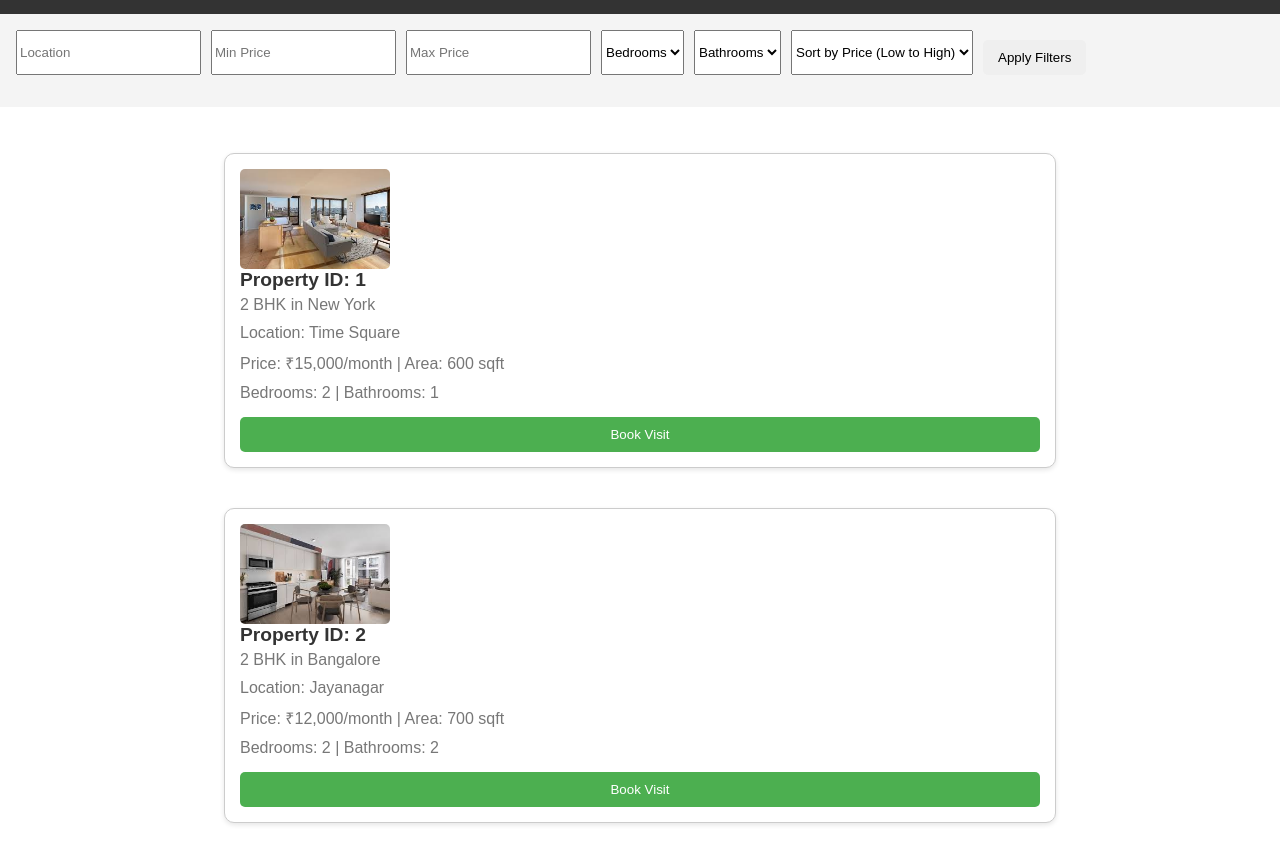
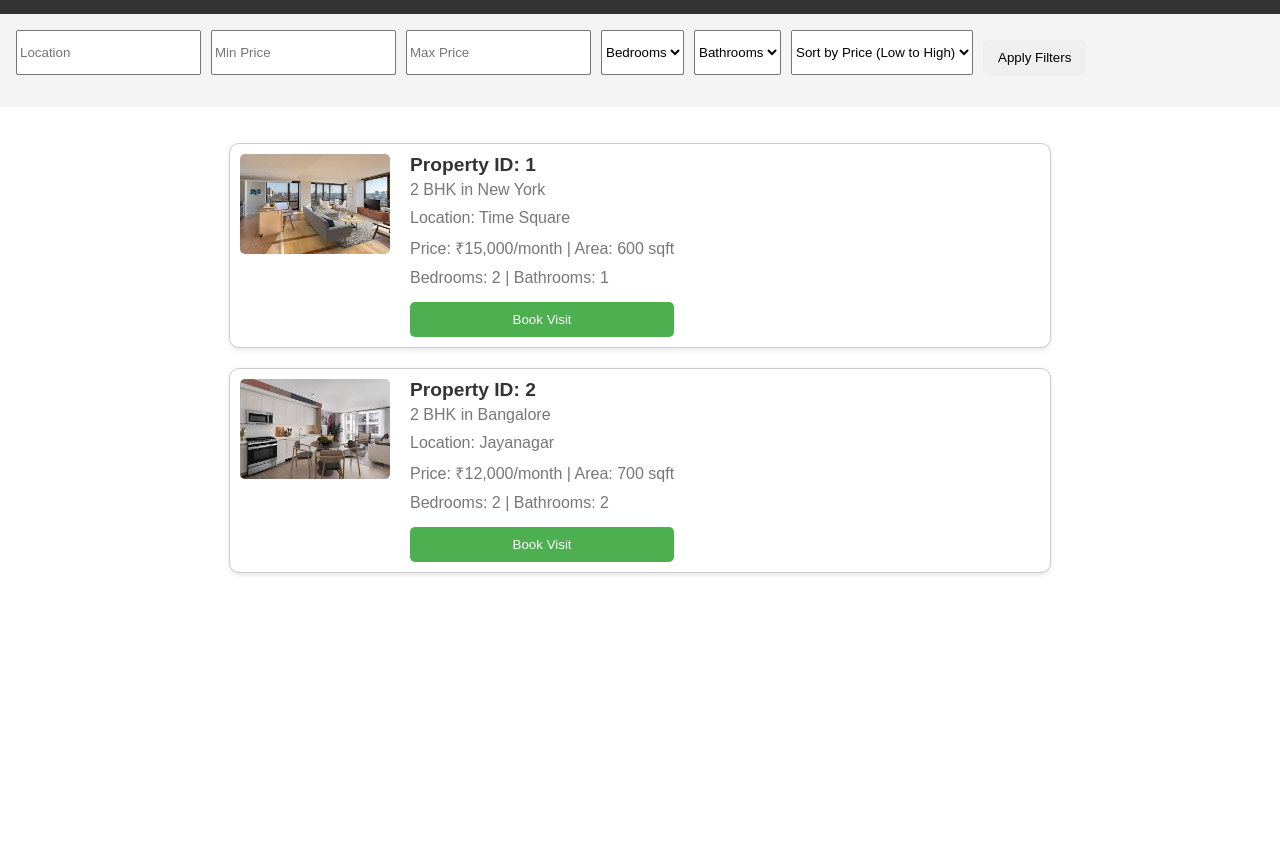
Before and after one commit to ameya5deshpande/Deshpande-Properties, a plain HTML site: page index.html in a window 1280 px wide. Shown: the part 91-940 px from the top of the page. After the commit the page ends 800 px from the top, so only its background shows below. Drawn offline with Linux system fonts and the light colour scheme.

Commit message:
Admin dashboard property tile style changes

```diff
--- a/css/style.css
+++ b/css/style.css
@@ -158,14 +158,6 @@ button {
     margin-bottom: 20px;
 }
 
-/* Property Tile */
-.property-tile {
-    border: 1px solid #ccc;
-    padding: 15px;
-    margin: 10px 0;
-    display: flex;
-    flex-direction: column;
-}
 .property-details {
     display: flex;
     flex-direction: column;
```
